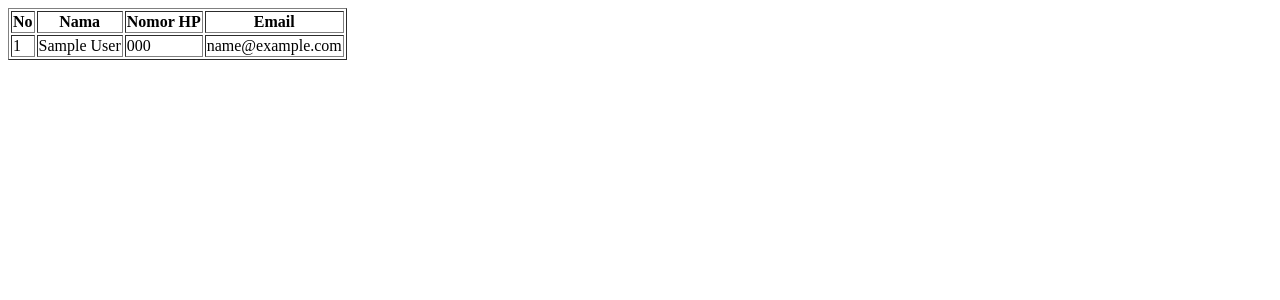
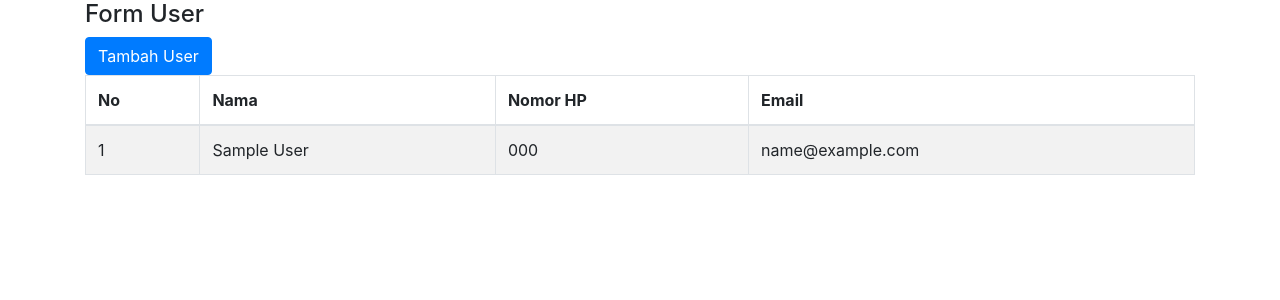
Before and after one commit to muchlisre/belajar-php, a PHP site: page /data_user.php in a window 1280 px wide. Shown: the top 300 px of the page. Run offline with PHP 8.4, Linux system fonts and the light colour scheme; tables that the repository leaves empty or names only in its code hold one stand-in row (values such as "Sample post").

Commit message:
tambah buttn

```diff
--- a/data_user.php
+++ b/data_user.php
@@ -3,7 +3,23 @@ include "koneksi.php";
 $data = $koneksi->query("select * from table_user");
 ?>
 
-<table border="1">
+<!DOCTYPE html>
+<html lang="en">
+<head>
+    <meta charset="UTF-8">
+    <meta name="viewport" content="width=device-width, initial-scale=1.0">
+    <title>Tambah User</title>
+    <link rel="stylesheet" href="https://stackpath.bootstrapcdn.com/bootstrap/4.1.3/css/bootstrap.min.css">
+    <link rel="stylesheet" href="https://maxcdn.bootstrapcdn.com/font-awesome/4.7.0/css/font-awesome.min.css">
+
+</head>
+<body>
+<div class="container">
+    <h4>Form User</h4>
+    <div class="row">
+        <div class="col">
+            <a href="user.php" class="btn btn-primary">Tambah User</a>
+<table class="table table-bordered table-striped" >
     <thead>
         <tr>
             <th>No</th>
@@ -30,3 +46,19 @@ $data = $koneksi->query("select * from table_user");
     ?>
     </tbody>
 </table>
+
+</div>
+</div>
+
+<?php
+if(isset($_GET['s'])){
+    if($_GET['s']=='berhasil'){
+        echo "<script>alert('Data berhasil disimpan!');</script>";
+    }elseif($_GET['s']=='gagal'){
+        echo "<script>alert('Data gagal disimpan!');</script>";
+    }
+}
+
+?>
+</body>
+</html>
--- a/simpan_user.php
+++ b/simpan_user.php
@@ -9,7 +9,7 @@ if(isset($_POST['nama'])){
 
     $simpan = $koneksi->query("INSERT INTO table_user (nama,nomor_hp,email,password,created_at) VALUES ('$nama','$telpon','$email','$password','$created_at')");
     if($simpan){
-        header("location:user.php?s=berhasil");
+        header("location:data_user.php?s=berhasil");
     }else{
         //view error
 
```
Also changed, not shown: user.php (+8 -4 lines).
